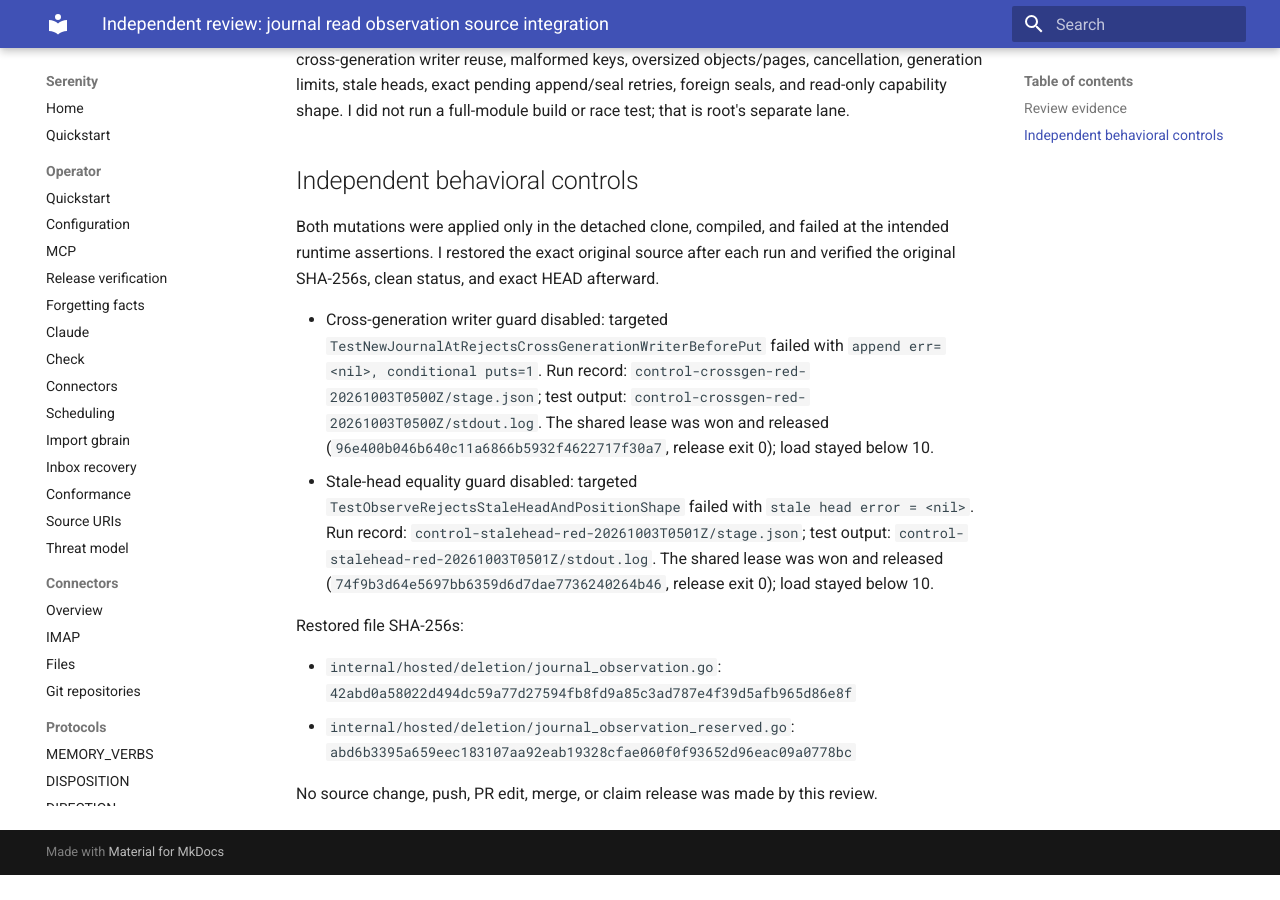
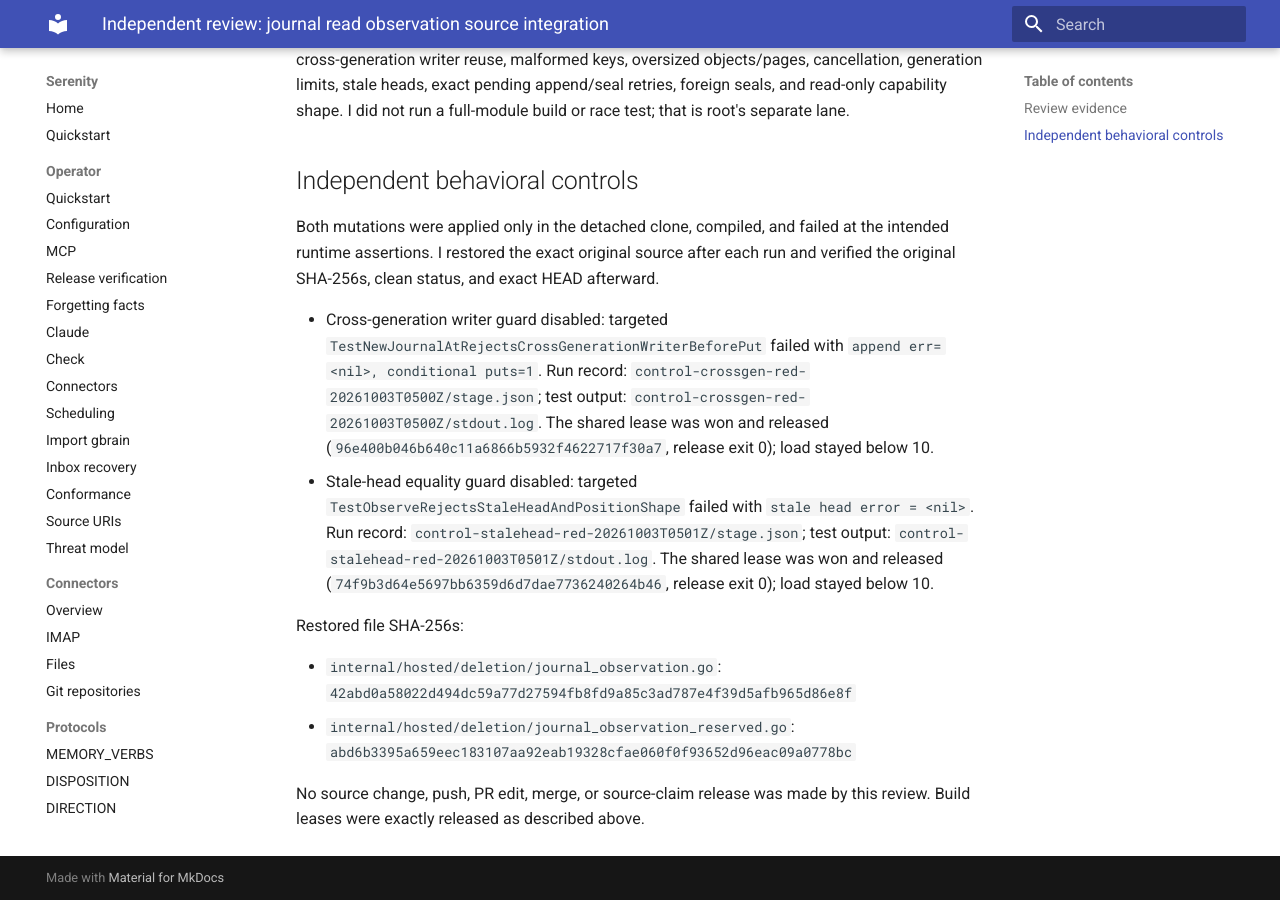
Before and after one commit to sirerun/serenity, an MkDocs documentation site: the page built from docs/launch/evidence/recovery-contracts-2026-10-03/journal-observation-independent-review.md, in a window 1280 px wide and 900 px high, scrolled down 835 px. Built offline with MkDocs 1.6.1 and Material for MkDocs 9.7.7, drawn with Linux system fonts in a browser that asks for light colours; before the commit the page ends 1710 px from its top, so only the background shows below that.

Commit message:
Clarify historical journal handoff and build lease release

```diff
--- a/docs/launch/evidence/recovery-contracts-2026-10-03/journal-observation-independent-review.md
+++ b/docs/launch/evidence/recovery-contracts-2026-10-03/journal-observation-independent-review.md
@@ -22,4 +22,4 @@ Restored file SHA-256s:
 - `internal/hosted/deletion/journal_observation.go`: `42abd0a58022d494dc59a77d27594fb8fd9a85c3ad787e4f39d5afb965d86e8f`
 - `internal/hosted/deletion/journal_observation_reserved.go`: `abd6b3395a659eec183107aa92eab19328cfae060f0f93652d96eac09a0778bc`
 
-No source change, push, PR edit, merge, or claim release was made by this review.
+No source change, push, PR edit, merge, or source-claim release was made by this review. Build leases were exactly released as described above.
```
